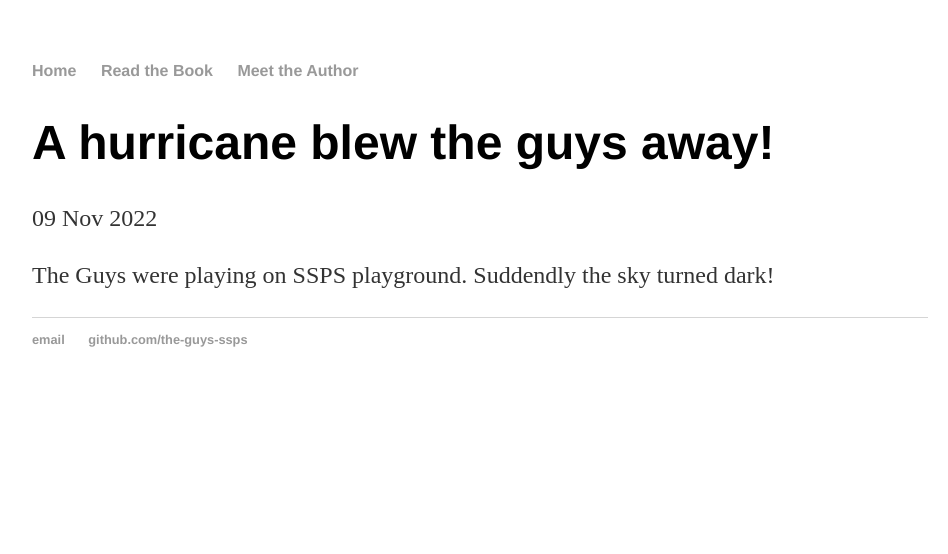
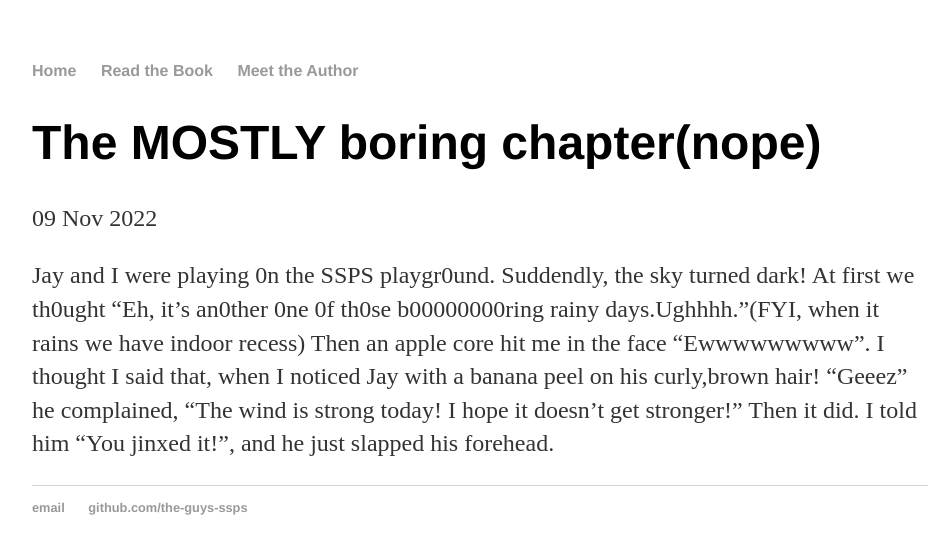
Before and after one commit to the-guys-ssps/the-guys-ssps.github.io, a Jekyll site: the page built from _posts/2022-11-09-hurricane.md, in a window 1280 px wide. Shown: the top 554 px of the page, without its empty margins (160-1108 px from the left). Built offline with Jekyll 4.4.1, drawn with Linux system fonts in a browser that asks for light colours.

Commit message:
11/13/22 Presto's work so far

```diff
--- a/_posts/2022-11-09-hurricane.md
+++ b/_posts/2022-11-09-hurricane.md
@@ -1,6 +1,10 @@
 ---
 layout: post
-title:  "A hurricane blew the guys away!"
+title:  "The MOSTLY boring chapter(nope)"
 ---
 
-The Guys were playing on SSPS playground. Suddendly the sky turned dark!
+Jay and I were playing 0n the SSPS playgr0und. Suddendly, the sky turned dark!
+At first we th0ught "Eh, it's an0ther 0ne 0f th0se b00000000ring rainy days.Ughhhh."(FYI, when it rains we have indoor recess)
+Then an apple core hit me in the face "Ewwwwwwwww". I thought I said that, when I noticed Jay with a banana peel on his curly,brown hair!
+"Geeez" he complained, "The wind is strong today! I hope it doesn't get stronger!" Then it did.
+I told him "You jinxed it!", and he just slapped his forehead.
```
